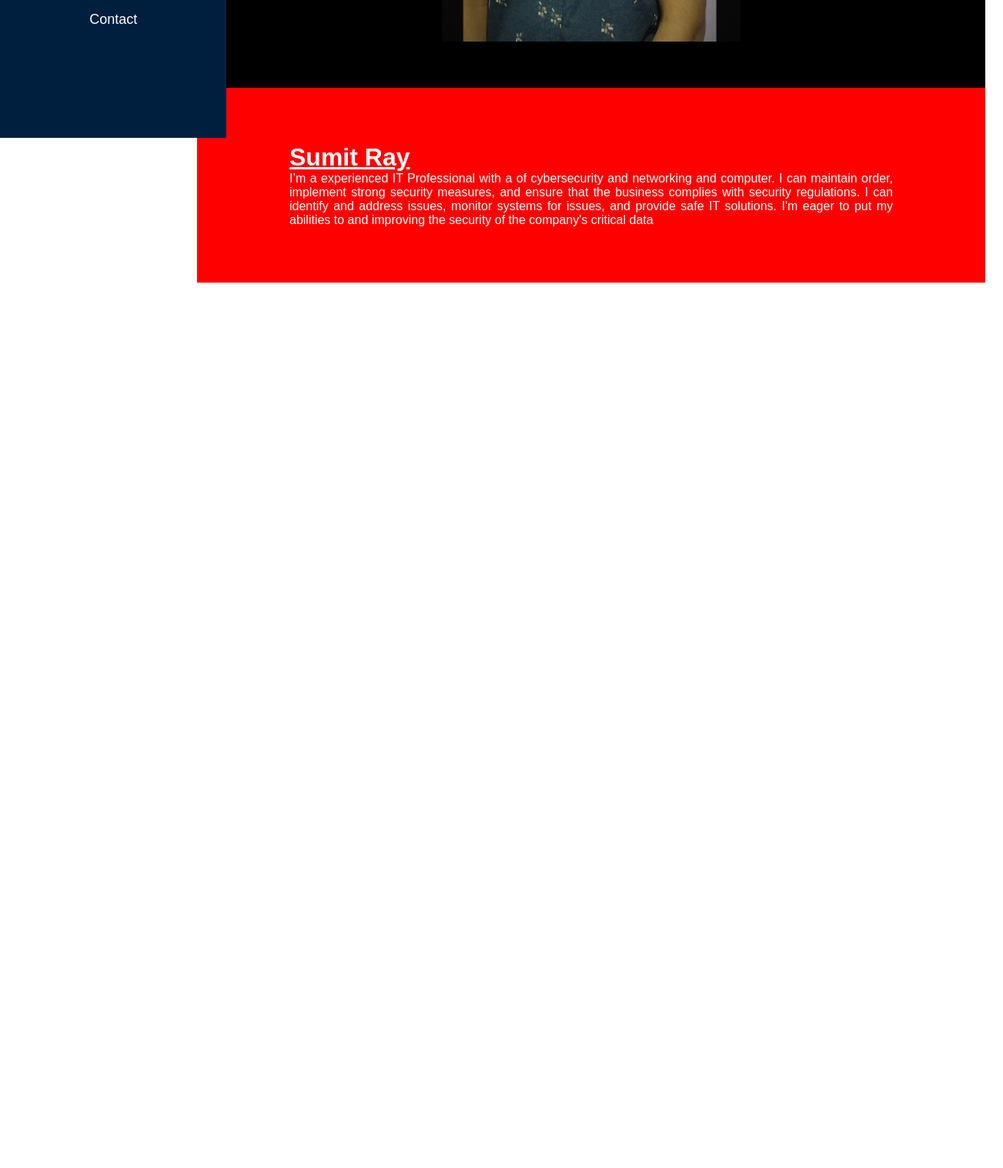
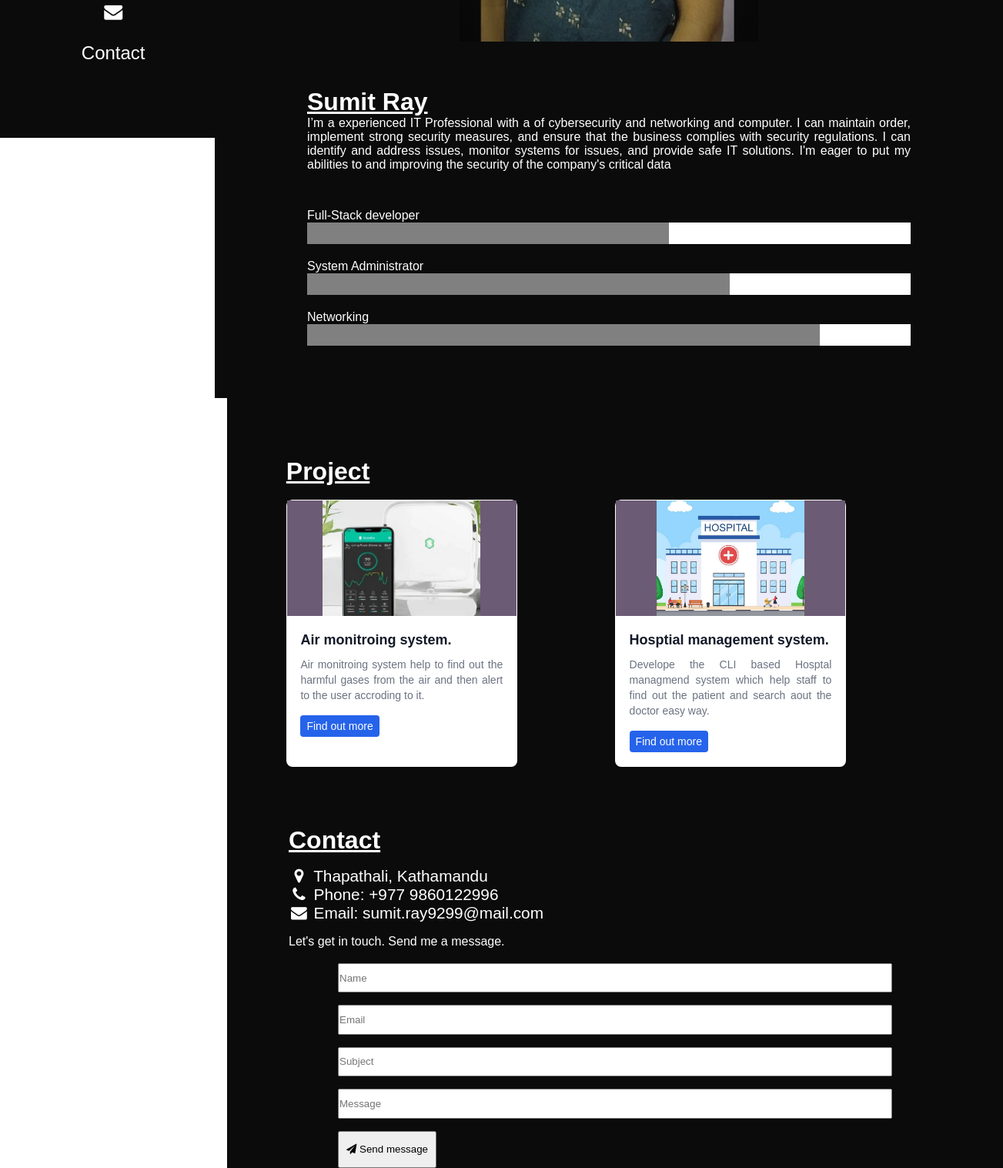
Before and after one commit to sumit4622/Protfolio, a plain HTML site: page index.html in a window 1280 px wide. Shown: the part 621-2138 px from the top of the page at 77% size, 1303 px wide, since content can reach past the window. Before the commit the page ends 988 px from the top, so only its background shows below. Drawn offline with Linux system fonts and the light colour scheme.

Commit message:
laptop done.

```diff
--- a/index.html
+++ b/index.html
@@ -5,10 +5,13 @@
     <meta charset="UTF-8">
     <meta name="viewport" content="width=device-width, initial-scale=1.0">
     <title>Portfolio</title>
+    <link rel="stylesheet" href="/style/Project.css">
     <link rel="stylesheet" href="style/style.css">
+    <link rel="stylesheet" href="style/Contct1.css">
     <link rel="stylesheet" href="style/Home.css">
     <link rel="stylesheet" href="style/Contact.css">
     <link rel="stylesheet" href="style/Responsive.css">
+    <link rel="stylesheet" href="https://cdnjs.cloudflare.com/ajax/libs/font-awesome/4.7.0/css/font-awesome.min.css">
 </head>
 
 <body>
@@ -19,13 +22,17 @@
     <div class="conitener">
         <div class="navbar">
             <ul>
-                <li class="link"><a href="Home.html">Home</a></li>
-                <li class="link"><a href="About.html">About</a></li>
-                <li class="link"><a href="Project.html">Project</a></li>
-                <li class="link"><a href="Cotact.html">Contact</a></li>
+                <li class="link"><a href="#Home"><i class="fa fa-home w3-xxlarge"></i> <br> <span>Home</span></a>
+                </li>
+                <li class="link"><a href="#About"><i class="fa fa-user w3-xxlarge"></i> <br> <span>About</span></a>
+                </li>
+                <li class="link"><a href="#Project"><i class="fa fa-eye w3-xxlarge"></i> <br>
+                        <span>Project</span></a></li>
+                <li class="link"><a href="#Contact"> <i class="fa fa-envelope w3-xxlarge"></i><br><span>
+                            Contact</span></a></li>
             </ul>
         </div>
-        <div class="container">
+        <div class="container" id="Home">
             <div class="Hero-container">
                 <h1>I'm Sumit Ray</h1>
                 <p>Full-Stack developer and System Administrator</p>
@@ -34,16 +41,115 @@
                 </div>
             </div>
 
-            <div class="Contact">
+            <div class="Contact" id="About">
                 <div class="name">
                     <h1><b><u>Sumit Ray</u></b></h1>
-                    <p>I’m a experienced IT Professional with a of cybersecurity and networking and computer. I can maintain order, implement strong security measures, and ensure that the business complies with security regulations. I can identify and address issues, monitor systems for issues, and provide safe IT solutions. I'm eager to put my abilities to  and improving the security of the company's critical data</p>
+                    <p>I’m a experienced IT Professional with a of cybersecurity and networking and computer. I can
+                        maintain order, implement strong security measures, and ensure that the business complies with
+                        security regulations. I can identify and address issues, monitor systems for issues, and provide
+                        safe IT solutions. I'm eager to put my abilities to and improving the security of the company's
+                        critical data</p>
+                </div>
+                <div class="poll">
+                    <div class="class">
+                        <p>Full-Stack developer</p>
+                        <div class="white" style="height: 28px; background-color: white;">
+                            <div class="dark" style="height:28px;width:60%; background-color: grey;"></div>
+                        </div>
+                    </div>
+                    <div class="class">
+                        <p>System Administrator</p>
+                        <div class="white" style="height: 28px; background-color: white;">
+                            <div class="dark" style="height:28px;width:70%; background-color: grey;"></div>
+                        </div>
+                    </div>
+                    <div class="class">
+                        <p>Networking</p>
+                        <div class="white" style="height: 28px; background-color: white; ">
+                            <div class="dark" style="height:28px;width:85%; background-color: grey;"></div>
+                        </div>
+                    </div>
+                </div>
+            </div>
+            <div class="project" id="Project" style="margin-left: 2vh;">
+                <h1 style="padding-bottom: 18px;"><b><u>Project</u></b></h1>
+                <div class="card-coni">
+                    <div class="card">
+                        <div class="image">
+                            <img src="../assets/images/smartAir.png" alt="Air monitroing System">
+                        </div>
+                        <div class="content">
+                            <a href="#">
+                                <span class="title">
+                                    Air monitroing system.
+                                </span>
+                            </a>
+
+                            <p class="desc" style=" text-align: justify;">
+                                Air monitroing system help to find out the harmful gases from the air and then alert to
+                                the user accroding to it.
+                            </p>
+
+                            <a class="action" href="#">
+                                Find out more
+                            </a>
+                        </div>
+                    </div>
+                    <div class="card">
+                        <div class="image">
+                            <img src="../assets/images/Hosptal.png" alt="Hosptial managment system">
+                        </div>
+                        <div class="content">
+                            <a href="#">
+                                <span class="title">
+                                    Hosptial management system.
+                                </span>
+                            </a>
+
+                            <p class="desc" style="text-align: justify;">
+                                Develope the CLI based Hosptal managmend system which help staff to find out the patient
+                                and search aout the doctor easy way.
+                            </p>
+
+                            <a class="action" href="#">
+                                Find out more
+                            </a>
+                        </div>
+                    </div>
+                </div>
+            </div>
+            <div class="contact" id="Contact" style=" margin-left: 2vh;">
+                <div class="contact">
+                    <h1><b><u>Contact</u></b></h1>
+                    <div class="cont-Feild">
+                        <div class="icone">
+                            <p><i class="fa fa-map-marker fa-fw w3-text-white w3-xxlarge w3-margin-right"></i>
+                                Thapathali, Kathamandu</p>
+                            <p><i class="fa fa-phone fa-fw w3-text-white w3-xxlarge w3-margin-right"></i> Phone: +977
+                                9860122996</p>
+                            <p><i class="fa fa-envelope fa-fw w3-text-white w3-xxlarge w3-margin-right"> </i> Email:
+                                sumit.ray9299@mail.com</p>
+                        </div>
+                        <p>Let's get in touch. Send me a message.</p>
+                        <form>
+                            <div class="input">
+                                <input type="text" placeholder="Name" required="Name">
+                                <input type="text" placeholder="Email" required="Email">
+                                <input type="text" placeholder="Subject" required="Subject">
+                                <input type="text" placeholder="Message" required="Message">
+                                <button style="width: 8rem; height: 3rem;">
+                                    <i class="fa fa-paper-plane"></i> Send message
+                                </button>
+                            </div>
+                        </form>
+                    </div>
+
                 </div>
             </div>
         </div>
 
 
-<script src="script.js"></script>
+        <script src="script.js"></script>
 </body>
 
 </html>
--- a/style/Contact.css
+++ b/style/Contact.css
@@ -1,11 +1,11 @@
 .Contact{
-    background-color: red;
+    background-color: #0b0b0b;
     color: white;
 }
 
 .Contact {
     margin-top: 1rem;
-    padding:  4.5rem;
+    padding:  0 4.5rem 0 4.5rem;
     text-align: left;
 }
 
@@ -13,3 +13,11 @@
     padding: 0 3rem;
     text-align: justify;
 }
+
+.poll {
+    padding: 3rem;
+}
+
+.poll > .class{
+    padding-bottom: 20px;
+}
--- /dev/null
+++ b/style/Contct1.css
@@ -0,0 +1,21 @@
+.contact{
+    padding : 0rem 2.5rem;
+    color: white;
+    background-color: #0b0b0b;
+}
+
+.cont-Feild .icone{
+    padding: 1rem 0rem;
+    font-size: 1.3rem;
+}
+
+.cont-Feild > p {
+    padding-bottom: 1.2rem;
+}
+
+.contact .input {
+    display: grid;
+    padding: 0rem 4rem;
+    grid-template-rows: repeat(4 ,3vw);
+    gap: 1rem;
+}
--- a/style/Home.css
+++ b/style/Home.css
@@ -12,7 +12,7 @@ body{
   margin-left: 20vw;
   width: 80vw;
   height: 100vh;
-  background-color: black;
+  background-color: #0b0b0b;
 }
 
 .Hero-container {
--- /dev/null
+++ b/style/Project.css
@@ -0,0 +1,76 @@
+.project{
+    padding:  4.8rem;
+    background-color: #0b0b0b;
+    color: white;
+}
+
+.project .h1{
+    padding-bottom: 2rem;
+}
+
+.card {
+  max-width: 300px;
+  border-radius: 0.5rem;
+  background-color: #fff;
+  box-shadow: 0 1px 2px 0 rgba(0, 0, 0, 0.05);
+  border: 1px solid transparent;
+
+}
+
+.card a {
+  text-decoration: none
+}
+
+.content {
+  padding: 1.1rem;
+}
+
+.card .image img {
+  display: block;
+  object-fit: contain;
+  width: 100%;
+  height: 150px;
+  background-color: rgb(108, 91, 116);
+}
+
+.title {
+  color: #111827;
+  font-size: 1.125rem;
+  line-height: 1.75rem;
+  font-weight: 600;
+}
+
+.desc {
+  margin-top: 0.5rem;
+  color: #6B7280;
+  font-size: 0.875rem;
+  line-height: 1.25rem;
+}
+
+.action {
+  display: inline-flex;
+  margin-top: 1rem;
+  color: #ffffff;
+  font-size: 0.875rem;
+  line-height: 1.25rem;
+  font-weight: 500;
+  align-items: center;
+  gap: 0.25rem;
+  background-color: #2563EB;
+  padding: 4px 8px;
+  border-radius: 4px;
+}
+
+.action span {
+  transition: .3s ease;
+}
+
+.action:hover span {
+  transform: translateX(4px);
+}
+
+
+.project > .card-coni {
+    display: grid;
+    grid-template-columns: repeat(2, 1fr);
+}
--- a/style/style.css
+++ b/style/style.css
@@ -15,11 +15,12 @@ body {
     left: 0;
     width: 23vw;
     height: 100vh;
-    background-color: #001f3f; /* dark blue */
+    background-color: #0b0b0b;
+    /* dark blue */
     z-index: 1000;
 }
 
-.navbar > ul {
+.navbar>ul {
     list-style: none;
     font-size: large;
     height: 100%;
@@ -30,37 +31,12 @@ body {
     color: white;
 }
 
-.link > a {
+.link>a {
     text-decoration: none;
     color: white;
+    display: flex;
+    flex-direction: column;
+    align-items: center;
+
+    font-size: x-large;
 }
-
-.hamburg {
-    display: none;
-}
-
-@media (max-width: 650px) {
-    body {
-        flex-direction: column;
-    }
-
-    .navbar {
-        position: static;
-        width: 100%;
-        height: auto;
-    }
-
-    .container {
-        margin-left: 0;
-        width: 100%;
-        padding: 1rem;
-    }
-
-    .hamburg {
-        display: block;
-        position: absolute;
-        top: 10px;
-        left: 10px;
-        cursor: pointer;
-    }
-}
```
Also changed, not shown: Home.html (deleted, +0 -13 lines), About.html (deleted), Contact.html (deleted), Project.html (deleted), assets/Images/Hosptal.png (added), assets/Images/smartAir.png (added), script.js (deleted).
